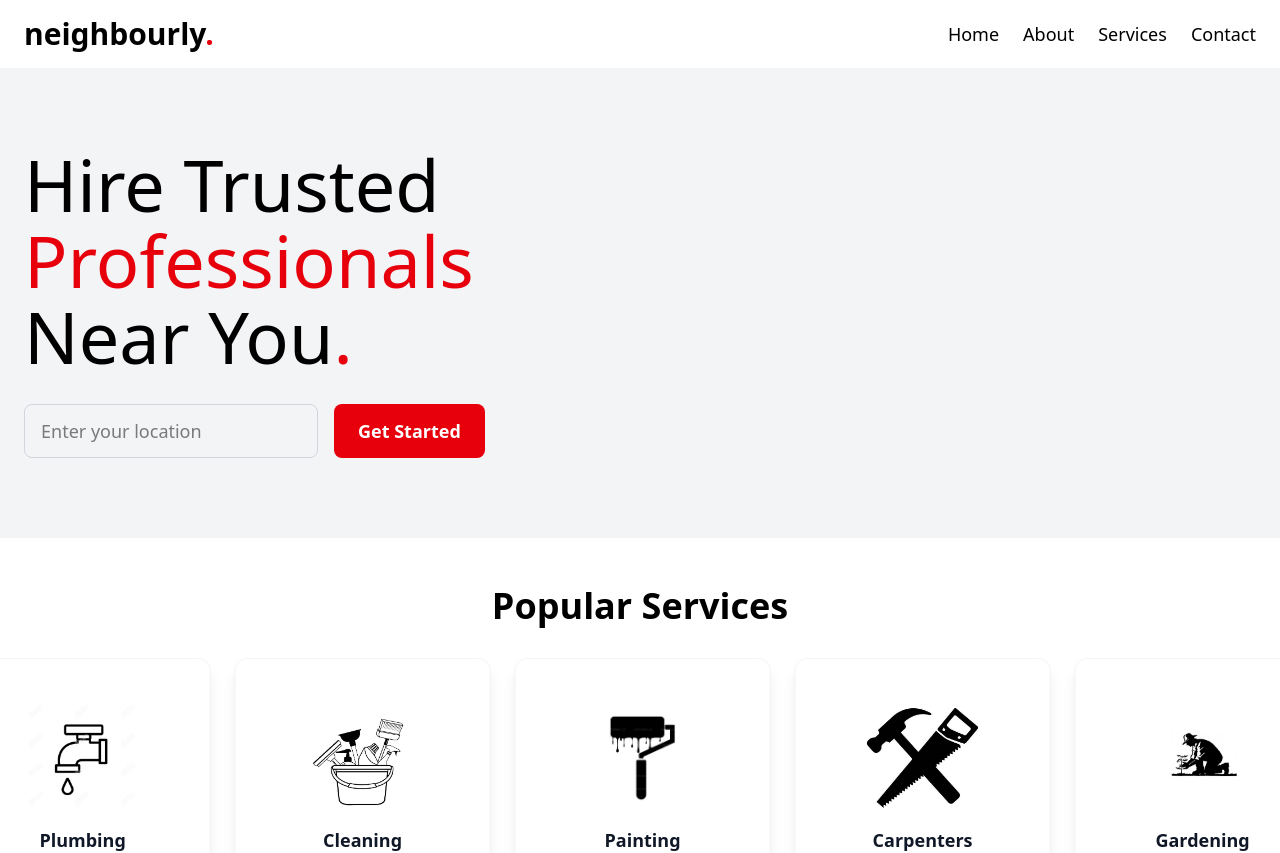
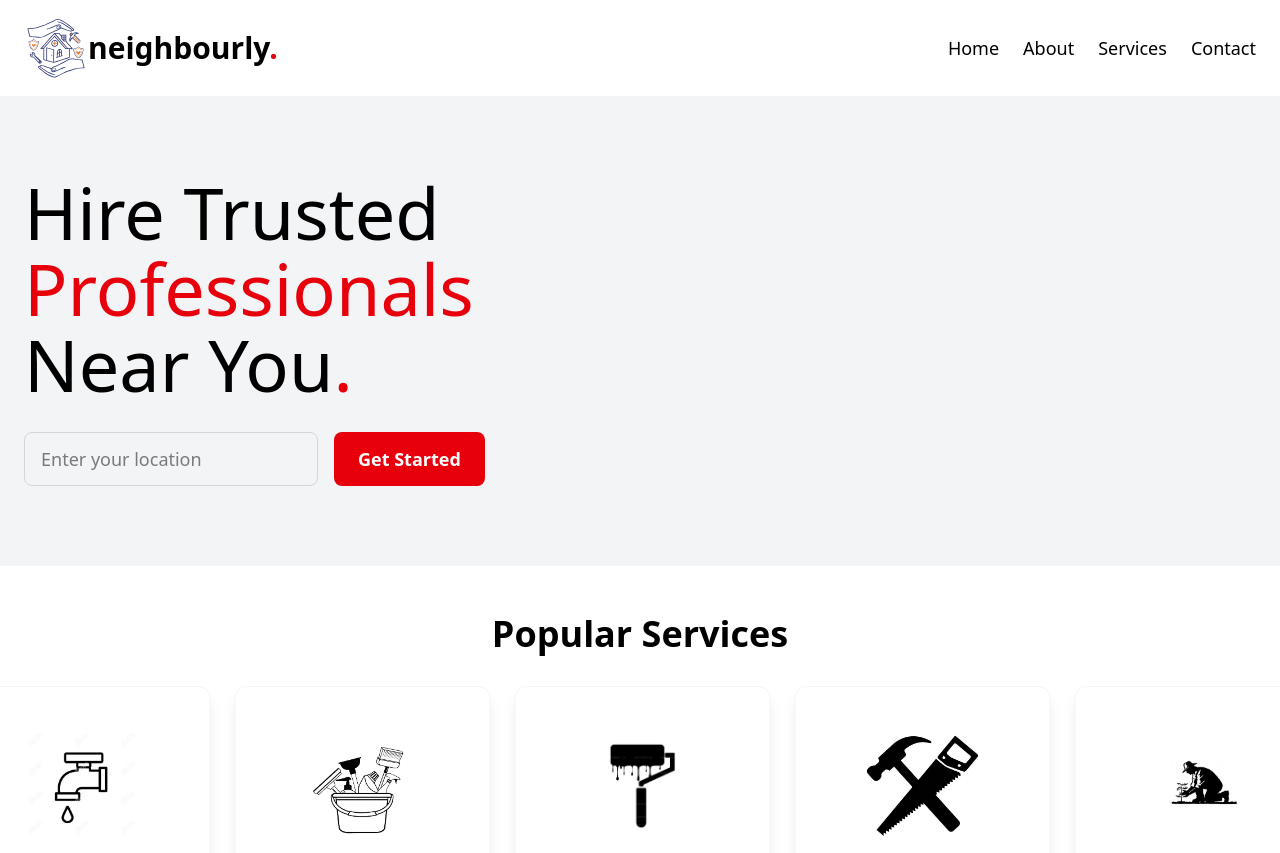
Before and after one commit to jhalucky/Neighbourly, a React (Vite) app: page / in a window 1280 px wide. Shown: the top 853 px of the page. Built offline with nearby package versions, Linux system fonts and the light colour scheme.

Commit message:
favicon added

```diff
--- a/index.html
+++ b/index.html
@@ -2,7 +2,7 @@
 <html lang="en">
   <head>
     <meta charset="UTF-8" />
-    <link rel="icon" type="image/svg+xml" href="/vite.svg" />
+    <link rel="icon" type="image/svg+xml" href="/favicon.svg" />
     <meta name="viewport" content="width=device-width, initial-scale=1.0" />
     <title>Vite + React + TS</title>
     <link href="https://fonts.googleapis.com/css2?family=Montserrat:ital,wght@0,100..900;1,100..900&family=Prompt:ital,wght@0,100;0,200;0,300;0,400;0,500;0,600;0,700;0,800;0,900;1,100;1,200;1,300;1,400;1,500;1,600;1,700;1,800;1,900&display=swap" rel="stylesheet">
--- a/src/components/Header.tsx
+++ b/src/components/Header.tsx
@@ -5,9 +5,12 @@
 
   return (
     <header className="w-full px-6 py-4 flex items-center justify-between bg-white relative">
+      <div className="flex items-center">
+      <img src="/favicon.svg" alt="Neighbourly Logo" className="w-16 h-16" />
       <h1 className="text-2xl md:text-3xl font-bold">
         neighbourly<span className="text-red-600">.</span>
       </h1>
+      </div>
 
       {/* Desktop nav */}
       <nav className="hidden md:block">
--- a/src/components/Hero.tsx
+++ b/src/components/Hero.tsx
@@ -43,7 +43,8 @@
 
   return (
     <section className="w-full bg-gray-100 py-20 px-3 md:px-6 flex flex-col items-start">
-      <div className="max-w-4xl text-left">
+
+        <div className="max-w-4xl text-left">
         {headings.map((item, index) => (
           <motion.h1
             key={index}
@@ -69,6 +70,7 @@
           </button>
         </div>
       </div>
+
     </section>
   );
 }
```
Also changed, not shown: public/favicon.svg (added), public/neighbourly.png (added), src/index.css (line endings or trailing spaces).
